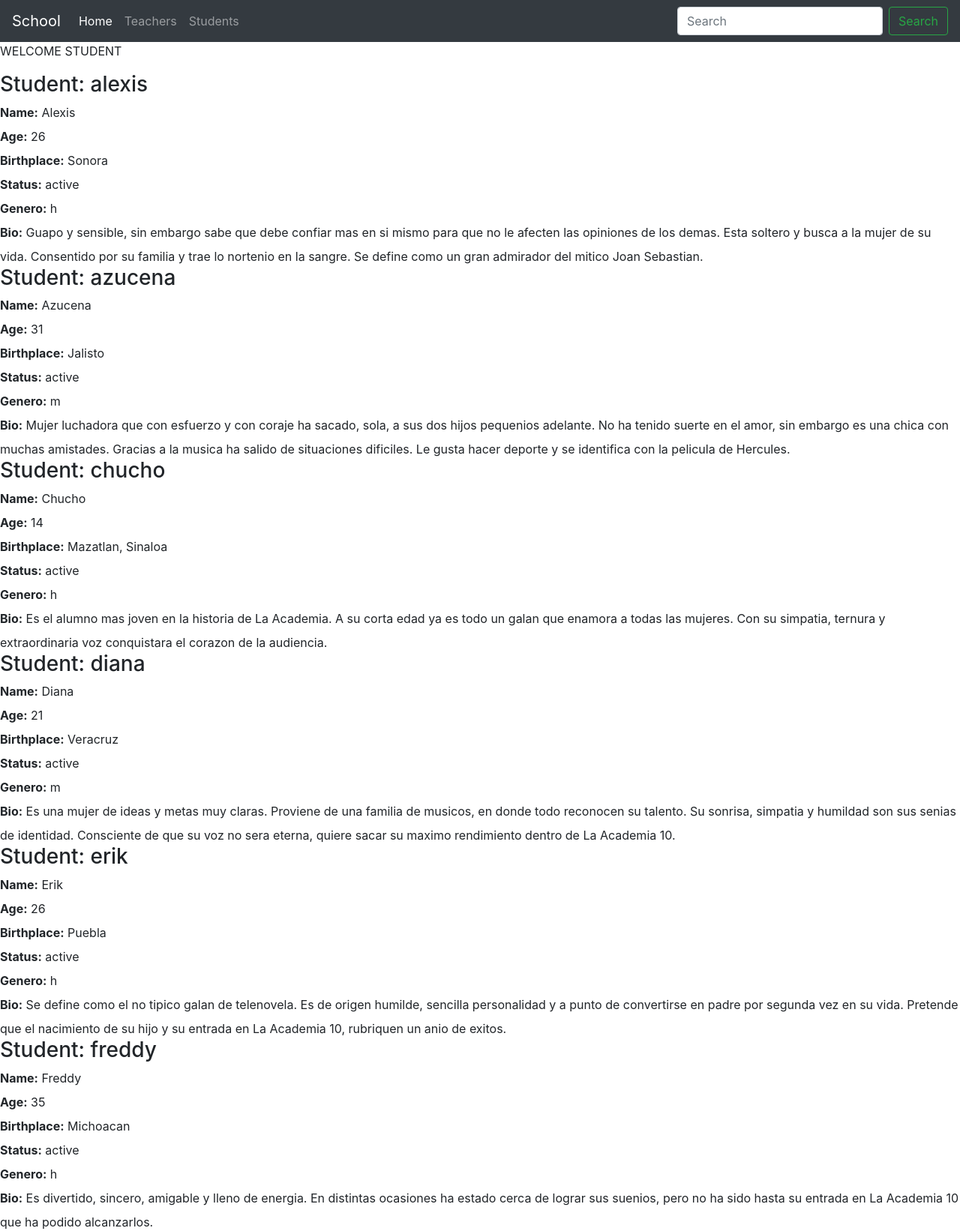
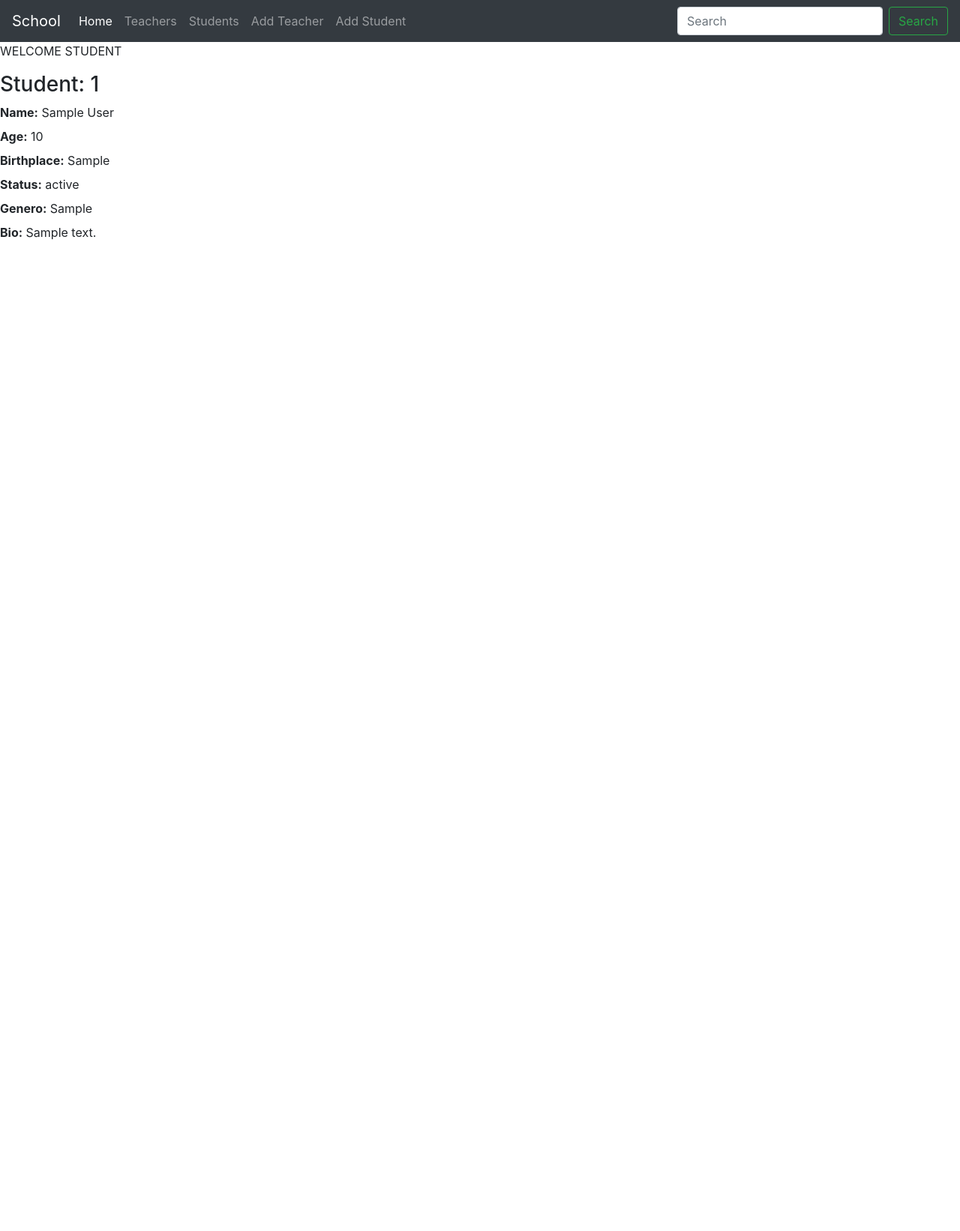
Before and after one commit to emirand20/R_M07_UF4_JAVIER, a Django app: page /app/students/ in a window 1280 px wide. Shown: the whole page at 75% size. After the commit the page ends 320 px from the top, so only its background shows below. Run offline with Django 4.2, Linux system fonts and the light colour scheme; tables that the repository leaves empty hold one stand-in row (values such as "Sample post").

Commit message:
FORMDONE

```diff
--- a/app/templates/student.html
+++ b/app/templates/student.html
@@ -15,7 +15,7 @@
         <label><b>Status:</b></label> {{ std.status }}
     </div>
     <div>
-        <label><b>Genero:</b></label> {{ std.gendre }}
+        <label><b>Genero:</b></label> {{ std.gender }}
     </div>
     <div>
         <label><b>Bio:</b></label> {{ std.bio }}
--- a/app/templates/students.html
+++ b/app/templates/students.html
@@ -17,7 +17,7 @@
     <label><b>Status:</b></label> {{ student.status }}
   </div>
   <div>
-    <label><b>Genero:</b></label> {{ student.gendre }}
+    <label><b>Genero:</b></label> {{ student.gender }}
   </div>
   <div>
     <label><b>Bio:</b></label> {{ student.bio }}
--- a/app/urls.py
+++ b/app/urls.py
@@ -7,4 +7,8 @@ urlpatterns = [
     path('proffs/', views.proffs, name='proffs'),
     path('students/student/<str:st>/', views.student, name='student'),
     path('students/', views.students, name='students'),
+    path('teacher_form/', views.teacher_form, name='teacher_form'),
+    path('student_form/', views.student_form, name='student_form'),
+    path('teacher_update/<str:pk>/', views.teacher_update, name='teacher_update'),
+    path('student_update/<str:st>/', views.student_update, name='student_update'),
 ]
--- a/app/views.py
+++ b/app/views.py
@@ -1,108 +1,82 @@
-from django.shortcuts import render
-from django.http import HttpResponse
-from django.template import loader
-
-teachers = [
-    {
-        'id': '1',
-        'name': 'Raul',
-        'surname': 'Rufo',
-        'age': 19
-    },
-    {
-        'id': '2',
-        'name': 'Luis',
-        'surname': 'Garcia',
-        'age': 23
-    },
-     {
-        'id': '3',
-        'name': 'Garcia',
-        'surname': 'Marquez',
-        'age': 64
-    },
-]
-
-alumns = [
-    {
-        "name": "Alexis",
-        "id": "alexis",
-        "age": 26,
-        "birthplace": "Sonora",
-        "status": "active",
-        "gendre": "h",
-        "bio": "Guapo y sensible, sin embargo sabe que debe confiar mas en si mismo para que no le afecten las opiniones de los demas. Esta soltero y busca a la mujer de su vida. Consentido por su familia y trae lo nortenio en la sangre. Se define como un gran admirador del mitico Joan Sebastian."
-    },
-    {
-        "name": "Azucena",
-        "id": "azucena",
-        "age": "31",
-        "birthplace": "Jalisto",
-        "status": "active",
-        "gendre": "m",
-        "bio": "Mujer luchadora que con esfuerzo y con coraje ha sacado, sola, a sus dos hijos pequenios adelante. No ha tenido suerte en el amor, sin embargo es una chica con muchas amistades. Gracias a la musica ha salido de situaciones dificiles. Le gusta hacer deporte y se identifica con la pelicula de Hercules."
-    },
-    {
-        "name": "Chucho",
-        "id": "chucho",
-        "age": "14",
-        "birthplace": "Mazatlan, Sinaloa",
-        "status": "active",
-        "gendre": "h",
-        "bio": "Es el alumno mas joven en la historia de La Academia. A su corta edad ya es todo un galan que enamora a todas las mujeres. Con su simpatia, ternura y extraordinaria voz conquistara el corazon de la audiencia."
-    },
-    {
-        "name": "Diana",
-        "id": "diana",
-        "age": "21",
-        "birthplace": "Veracruz",
-        "status": "active",
-        "gendre": "m",
-        "bio": "Es una mujer de ideas y metas muy claras. Proviene de una familia de musicos, en donde todo reconocen su talento. Su sonrisa, simpatia y humildad son sus senias de identidad. Consciente de que su voz no sera eterna, quiere sacar su maximo rendimiento dentro de La Academia 10."
-    },
-    {
-        "name": "Erik",
-        "id": "erik",
-        "age": "26",
-        "birthplace": "Puebla",
-        "status": "active",
-        "gendre": "h",
-        "bio": "Se define como el no tipico galan de telenovela. Es de origen humilde, sencilla personalidad y a punto de convertirse en padre por segunda vez en su vida. Pretende que el nacimiento de su hijo y su entrada en La Academia 10, rubriquen un anio de exitos.",
-    },
-    {
-        "name": "Freddy",
-        "id": "freddy",
-        "age": "35",
-        "birthplace": "Michoacan",
-        "status": "active",
-        "gendre": "h",
-        "bio": "Es divertido, sincero, amigable y lleno de energia. En distintas ocasiones ha estado cerca de lograr sus suenios, pero no ha sido hasta su entrada en La Academia 10 que ha podido alcanzarlos.",
-    }
-]
+from django.shortcuts import render, redirect
+from .forms import TeacherForm
+from .forms import StudentForm
+from .models import Teacher
+from .models import Student
 
 def home(request):
     return render(request, 'home.html')
 
 def proff(request, tc):
     teachers_Obj = None
-    for i in teachers:
+    for i in Teacher:
         if i['id'] == tc:
             teachers_Obj = i
     context = {'tcs': teachers_Obj}
     return render(request, 'proff.html', context)
 
 def proffs(request):
-    context = {'tcs': teachers}
+    profesores = Teacher.objects.all()
+    context = {'tcs': profesores}
     return render(request, 'proffs.html', context)
 
 def student(request, st):
     alumn_Obj = None
-    for i in alumns:
+    for i in Student:
         if i['id'] == st:
             alumn_Obj = i
     context = {'std': alumn_Obj}
     return render(request, 'student.html', context)
 
 def students(request):
-    context = {'std': alumns}
+    alumnos = Student.objects.all()
+    context = {'std': alumnos}
     return render(request, 'students.html', context)
+
+def teacher_form(request):
+    form = TeacherForm()
+    if request.method == 'POST':
+        form = TeacherForm(request.POST)
+        if form.is_valid():
+            form.save()
+            return redirect('proffs')
+
+    context = {'form':form}
+    return render(request, 'formTeacher.html', context)
+
+def student_form(request):
+    form = StudentForm()
+    if request.method == 'POST':
+        form = StudentForm(request.POST)
+        if form.is_valid():
+            form.save()
+            return redirect('students')
+    context = {'form':form}
+    return render(request, 'formStudent.html', context)
+
+def teacher_update(request, pk):
+    profesor = Teacher.objects.get(id = pk)
+    form = TeacherForm(instance=profesor)
+
+    if request.method == 'POST':
+        form = TeacherForm(request.POST, instance=profesor)
+        if form.is_valid():
+            form.save()
+            return redirect('proffs')
+
+    context = {'form': form}
+
+    return render(request, 'formTeacher.html', context)
+
+def student_update(request, st):
+    estudiante = Student.objects.get(id = st)
+    form = StudentForm(instance=estudiante)
+
+    if request.method == 'POST':
+        form = StudentForm(request.POST, instance=estudiante)
+        if form.is_valid():
+            form.save()
+            return redirect('students')
+
+    context = {'form':form}
+    return render(request, 'formStudent.html', context)
--- a/templates/head/header.html
+++ b/templates/head/header.html
@@ -30,6 +30,12 @@
         <li class="nav-item">
           <a class="nav-link" href="{% url 'students' %}">Students</a>
         </li>
+        <li class="nav-item">
+          <a class="nav-link" href="{% url 'teacher_form' %}">Add Teacher</a>
+        </li>
+        <li class="nav-item">
+          <a class="nav-link" href="{% url 'student_form' %}">Add Student</a>
+        </li>
       </ul>
       <form class="form-inline my-2 my-lg-0">
         <input class="form-control mr-sm-2" type="search" placeholder="Search" aria-label="Search">
```
Also changed, not shown: app/forms.py (added, +16 -0 lines), app/templates/cssForm.html (added, +70 -0 lines), app/templates/formStudent.html (added, +12 -0 lines), app/templates/formTeacher.html (added, +12 -0 lines).
